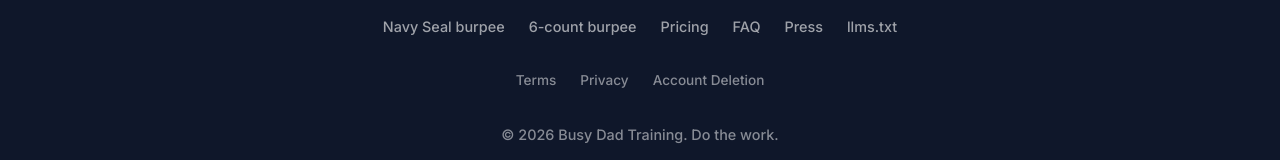
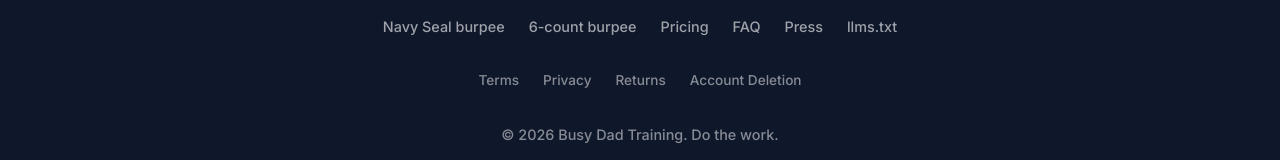
Before and after one commit to andre-pb/BdtWebsite, a Next.js app: page /privacy-policy in a window 1280 px wide. Shown: the part 7205-7365 px from the top of the page. Built offline with nearby package versions, Linux system fonts and the light colour scheme; no server answers.

Commit message:
Added returns policy

```diff
--- a/src/app/sitemap.ts
+++ b/src/app/sitemap.ts
@@ -19,7 +19,7 @@
   twentyMinuteAppsComparison,
   freeWorkoutAppsComparison,
 } from "@/content/seo-comparisons";
-import { accountDeletionPage, privacyPage, termsPage } from "@/content/legal";
+import { accountDeletionPage, privacyPage, returnsPage, termsPage } from "@/content/legal";
 import { site } from "@/content/site";
 
 export const dynamic = "force-static";
@@ -33,6 +33,7 @@
  */
 const CORE_LAST_MODIFIED = "2026-09-07";
 const LEGAL_LAST_MODIFIED = "2026-05-29";
+const RETURNS_LAST_MODIFIED = "2026-09-26";
 
 type Entry = {
   path: string;
@@ -67,6 +68,7 @@
   { path: "/community/", lastModified: CORE_LAST_MODIFIED, changeFrequency: "weekly", priority: 0.8 },
   { path: termsPage.path, lastModified: LEGAL_LAST_MODIFIED, changeFrequency: "yearly", priority: 0.3 },
   { path: privacyPage.path, lastModified: LEGAL_LAST_MODIFIED, changeFrequency: "yearly", priority: 0.3 },
+  { path: returnsPage.path, lastModified: RETURNS_LAST_MODIFIED, changeFrequency: "yearly", priority: 0.3 },
   { path: accountDeletionPage.path, lastModified: LEGAL_LAST_MODIFIED, changeFrequency: "yearly", priority: 0.3 },
 ];
 
--- a/src/content/legal.ts
+++ b/src/content/legal.ts
@@ -321,8 +321,86 @@
   ] satisfies LegalSection[],
 } as const;
 
+export const returnsPage = {
+  path: "/returns-policy/",
+  seo: {
+    title: "Returns Policy",
+    description:
+      "How to cancel or return an order from the Busy Dad Training shop, our 14-day cancellation and return window, and your rights for faulty or misdescribed goods.",
+  },
+  heading: "Returns Policy",
+  intro:
+    "This Returns Policy explains your rights to cancel or return an order placed through the Busy Dad Training shop, how the process works, and who pays for return shipping. It applies alongside, and does not affect, your statutory rights under UK consumer law.",
+  lastUpdated: "September 2026",
+  sections: [
+    {
+      id: "cancellation-window",
+      title: "Your right to cancel",
+      paragraphs: [
+        "You have the right to cancel your order within 14 days of receiving your goods, without giving any reason. To meet the cancellation deadline, it is enough for you to send your notice of cancellation before the 14-day period has expired.",
+        "To cancel, contact us at hello@busydadtraining.com with your order number and a clear statement that you wish to cancel.",
+      ],
+    },
+    {
+      id: "return-window",
+      title: "Returning the goods",
+      paragraphs: [
+        "Once you have told us you want to cancel, you have a further 14 days to send the goods back to us. We will provide a return address when you contact us to arrange your return.",
+        "Goods should be returned unworn, unwashed, and with any original tags attached, in the same condition you received them.",
+      ],
+    },
+    {
+      id: "return-postage",
+      title: "Return postage costs",
+      paragraphs: [
+        "You are responsible for the cost of returning the goods to us, unless the item is faulty or was misdescribed (see \"Faulty or misdescribed goods\" below). We recommend using a tracked shipping service, as we cannot be responsible for returns lost in transit.",
+      ],
+    },
+    {
+      id: "refunds",
+      title: "Refunds",
+      paragraphs: [
+        "We will refund the price you paid for the goods, including the standard delivery cost you originally paid, once we have received the returned item and confirmed it is in an acceptable condition. Refunds are issued to your original payment method, normally within 14 days of us receiving the goods.",
+        "If the value of the goods has been reduced as a result of handling beyond what is necessary to establish their nature, characteristics and how they work (for example, visible wear, washing, or damage), we may deduct an amount reflecting that loss of value from your refund.",
+        "We do not offer exchanges. If you would like a different size, colour or configuration, please return your original order for a refund and place a new order.",
+      ],
+    },
+    {
+      id: "personalised-items",
+      title: "Personalised items",
+      paragraphs: [
+        "The right to cancel does not apply to goods made to your specification or clearly personalised, such as the Busy Dad Army Shirt with a custom name or text stamp added at your request.",
+        "This exclusion does not apply to products where you simply choose from a standard range of options, such as size, colour, fabric or logo selection on our Level Progress Gear. Those items can be cancelled and returned under the standard terms above.",
+      ],
+    },
+    {
+      id: "faulty-goods",
+      title: "Faulty or misdescribed goods",
+      paragraphs: [
+        "Your rights under this policy are in addition to your statutory rights under the Consumer Rights Act 2015. If an item arrives faulty, damaged, or does not match its description, you are entitled to a repair, replacement, or refund, and we will cover the cost of return postage.",
+        "Please contact hello@busydadtraining.com with your order number and photos of the issue, and we will arrange the return and resolution.",
+      ],
+    },
+    {
+      id: "international-orders",
+      title: "International orders",
+      paragraphs: [
+        "This policy applies to all orders placed through the Busy Dad Training shop, including those shipped outside the UK. Depending on the destination, returned goods may need to clear customs; we will provide guidance on request.",
+      ],
+    },
+    {
+      id: "contact",
+      title: "Contact us",
+      paragraphs: [
+        `To start a return or cancellation, or if you have any questions about this policy, email us at ${legalContact.email}.`,
+      ],
+    },
+  ] satisfies LegalSection[],
+} as const;
+
 export const legalFooterLinks = [
   { label: "Terms", href: termsPage.path },
   { label: "Privacy", href: privacyPage.path },
+  { label: "Returns", href: returnsPage.path },
   { label: "Account Deletion", href: accountDeletionPage.path },
 ] as const;
```
Also changed, not shown: src/app/returns-policy/page.tsx (added, +41 -0 lines).
